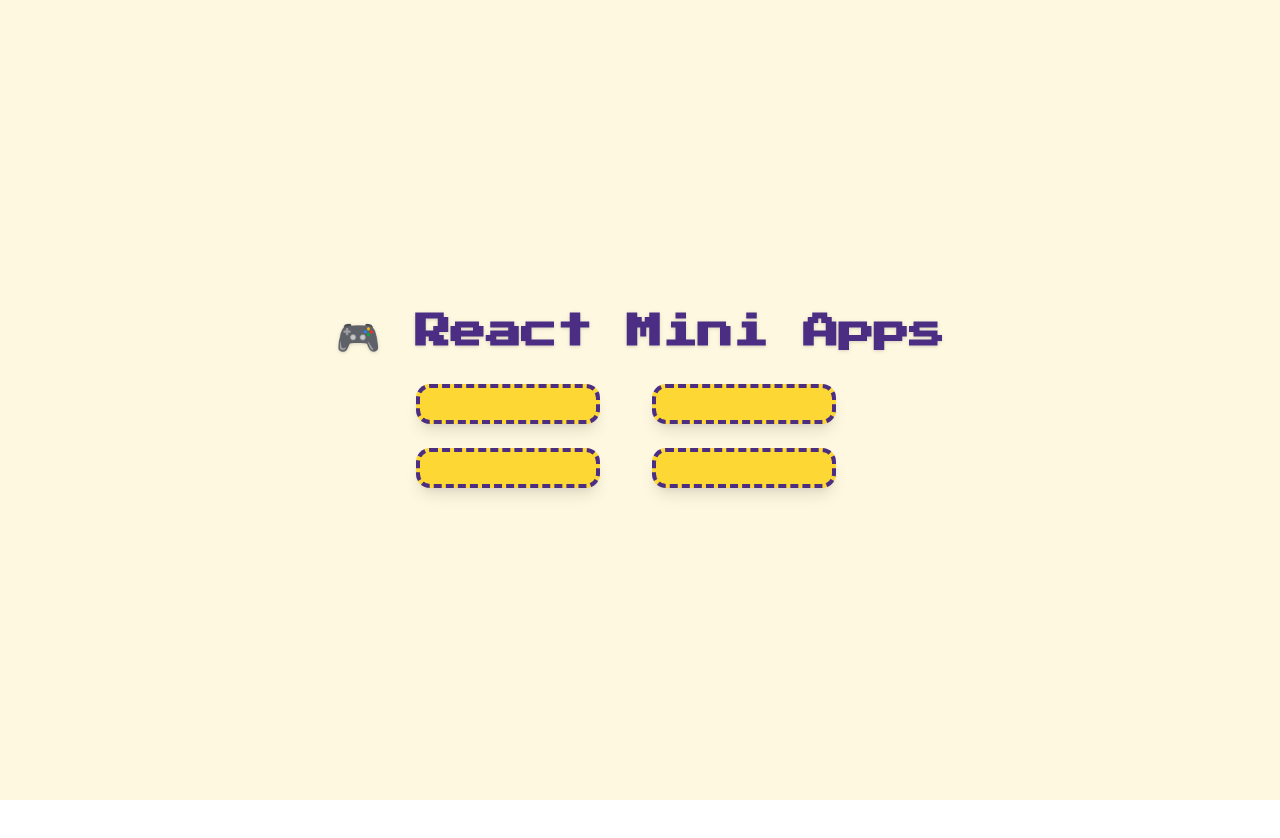
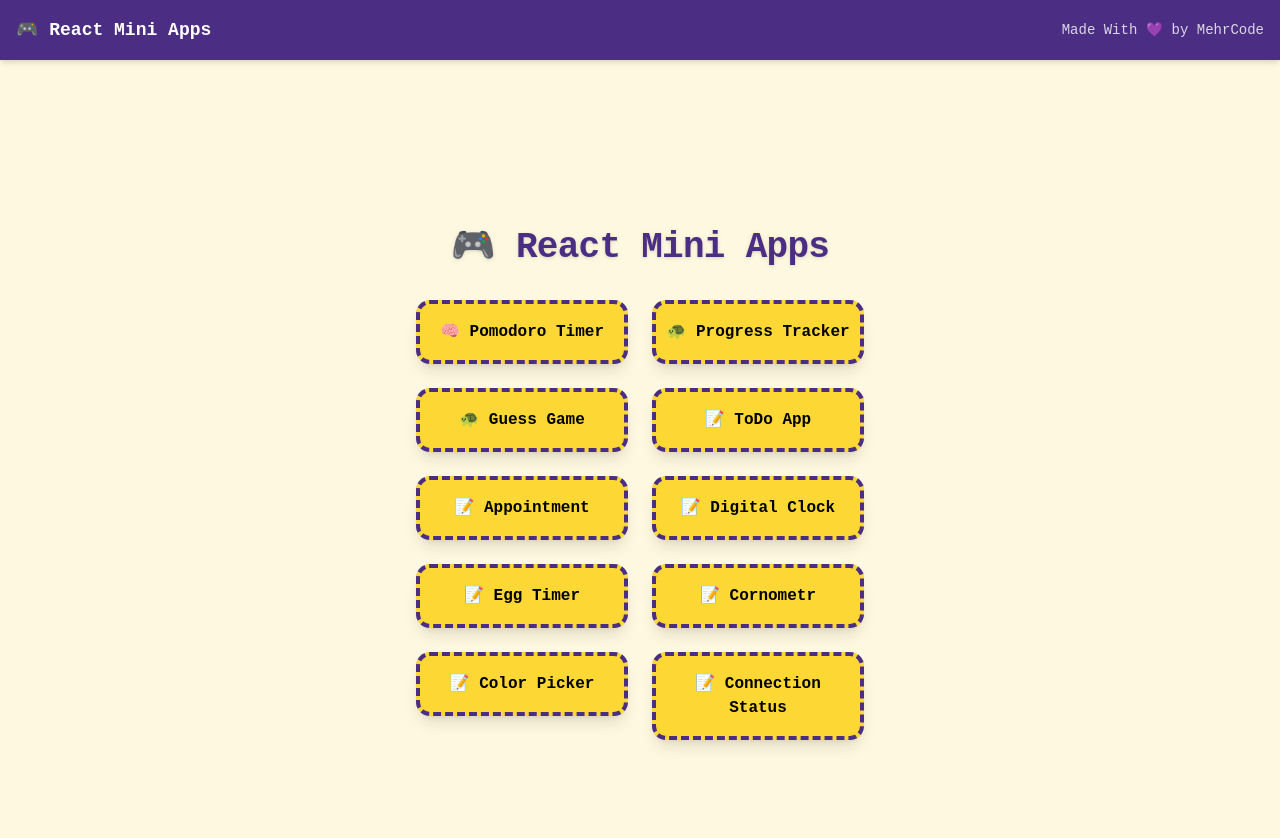
Before and after one commit to mehrcode/react-mini-apps, a Next.js app: page / in a window 1280 px wide. Shown: the top 838 px of the page. Before the commit the page ends 800 px from the top, so only its background shows below. Built offline with nearby package versions, Linux system fonts and the light colour scheme.

Commit message:
update home page and layout

```diff
--- a/src/app/layout.tsx
+++ b/src/app/layout.tsx
@@ -1,35 +1,24 @@
-import type { Metadata } from "next";
-import { Geist, Geist_Mono } from "next/font/google";
-import '@fontsource/press-start-2p';
-import "./globals.css";
+import './globals.css'
+import React from 'react'
+import Link from 'next/link'
 
-const geistSans = Geist({
-  variable: "--font-geist-sans",
-  subsets: ["latin"],
-});
 
-const geistMono = Geist_Mono({
-  variable: "--font-geist-mono",
-  subsets: ["latin"],
-});
+export const metadata = {
+  title: 'React Mini Apps',
+  description: 'A collection of small React apps to practice hooks and concepts.',
+}
 
-export const metadata: Metadata = {
-  title: "Create Next App",
-  description: "Generated by create next app",
-};
-
-export default function RootLayout({
-  children,
-}: Readonly<{
-  children: React.ReactNode;
-}>) {
+export default function RootLayout({ children }: { children: React.ReactNode }) {
   return (
     <html lang="en">
-      <body
-        className={`${geistSans.variable} ${geistMono.variable} antialiased`}
-      >
-        {children}
+      <body className="bg-[#fef8e0] text-black font-sans">
+        <header className="w-full p-4 bg-[#4b2e83] text-white shadow-md flex justify-between items-center">
+          <Link href="/" className="text-lg font-bold hover:underline">🎮 React Mini Apps</Link>
+          <span className="text-sm opacity-80">Made With 💜 by MehrCode</span>
+        </header>
+
+        <main className="p-6">{children}</main>
       </body>
     </html>
-  );
+  )
 }
--- a/src/app/page.tsx
+++ b/src/app/page.tsx
@@ -1,14 +1,20 @@
 import React from 'react'
 import { TypingAnimation } from "@/components/magicui/typing-animation";
-import { Link } from 'lucide-react';
+import Link from 'next/link';
 
 
 export default function Home() {
   const apps = [
-    { name: "🧠 Pomodoro Timer", path: "app/pomodorTimer" },
+    { name: "🧠 Pomodoro Timer", path: "/pomodorTimer" },
     { name: "🐢 Progress Tracker", path: "/turtleProgress" },
+    { name: "🐢 Guess Game", path: "/magicGuessGame" },
     { name: "📝 ToDo App", path: "/todo" },
-    { name: "📝 Appointment App", path: "/appointment" },
+    { name: "📝 Appointment", path: "/appointment" },
+    { name: "📝 Digital Clock", path: "/digitalClock" },
+    { name: "📝 Egg Timer", path: "/eggTimer" },
+    { name: "📝 Cornometr", path: "/cornometr" },
+    { name: "📝 Color Picker", path: "/colorpicker" },
+    { name: "📝 Connection Status", path: "/connectionStatus" },
   ]
   return (
     <main className="min-h-screen flex flex-col items-center justify-center bg-[#fef8e0] p-6">
@@ -19,7 +25,7 @@ export default function Home() {
           <li key={index}>
             <Link
               href={app.path}
-              className="block bg-[#fdd835] hover:bg-[#fbc02d] text-black font-semibold py-4 px-22 rounded-xl text-center border-4 border-dashed border-[#4b2e83] shadow-lg transition-all duration-300"
+              className="block bg-[#fdd835] hover:bg-[#fbc02d] text-black font-semibold py-4 px-2 rounded-xl text-center border-4 border-dashed border-[#4b2e83] shadow-lg transition-all duration-300"
             >
               {app.name}
             </Link>
```
